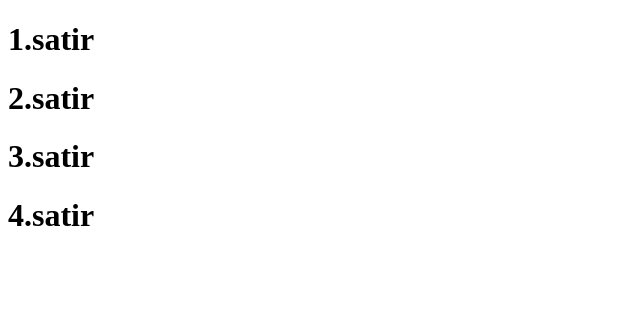
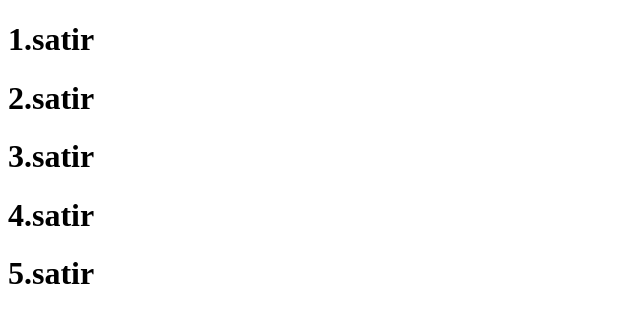
Before and after one commit to canergonul/WebDevGitDeneme123, a plain HTML site: page index.html in a window 1280 px wide. Shown: the whole page, without its empty margins (0-640 px from the left). Drawn offline with Linux system fonts and the light colour scheme.

Commit message:
Update index.html

```diff
--- a/index.html
+++ b/index.html
@@ -9,6 +9,7 @@
     <h1>2.satir</h1>
     <h1>3.satir</h1>
     <h1>4.satir</h1>
+    <h1>5.satir</h1>
 
   </body>
 </html>
```
